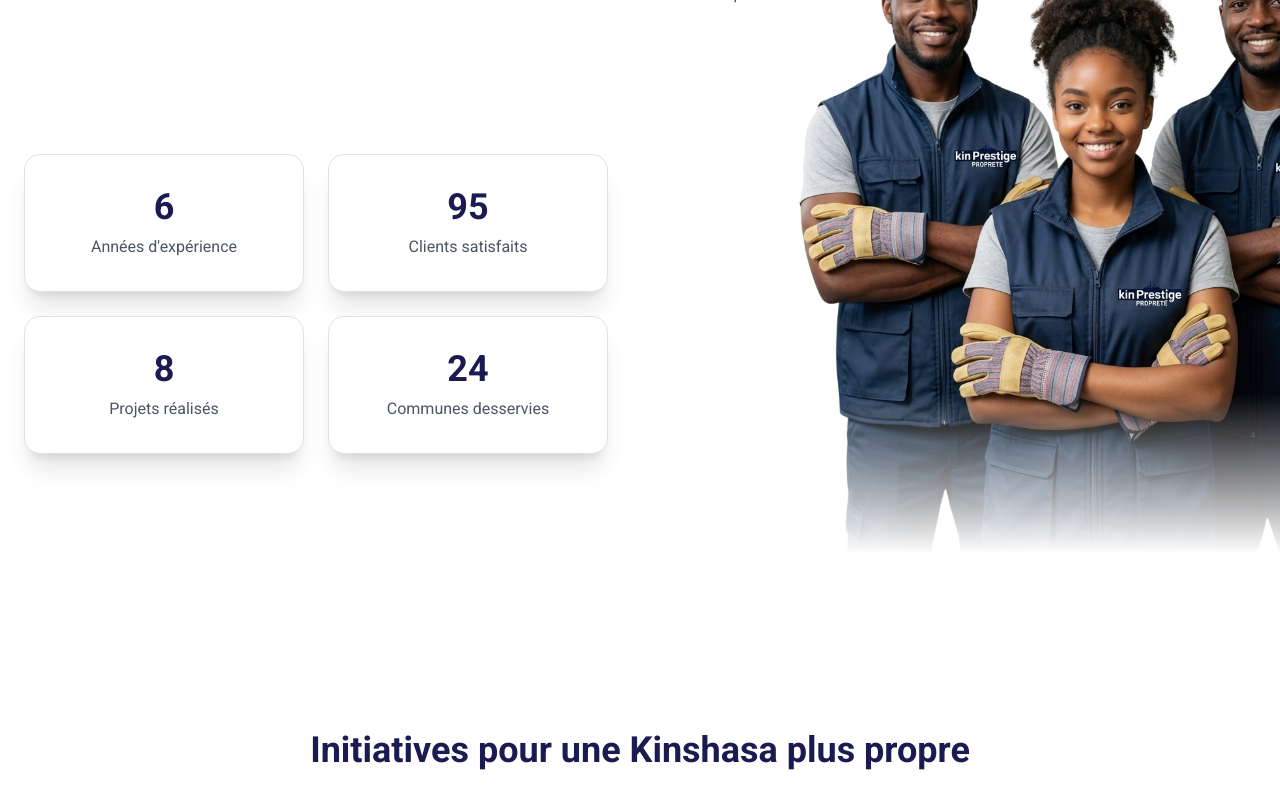
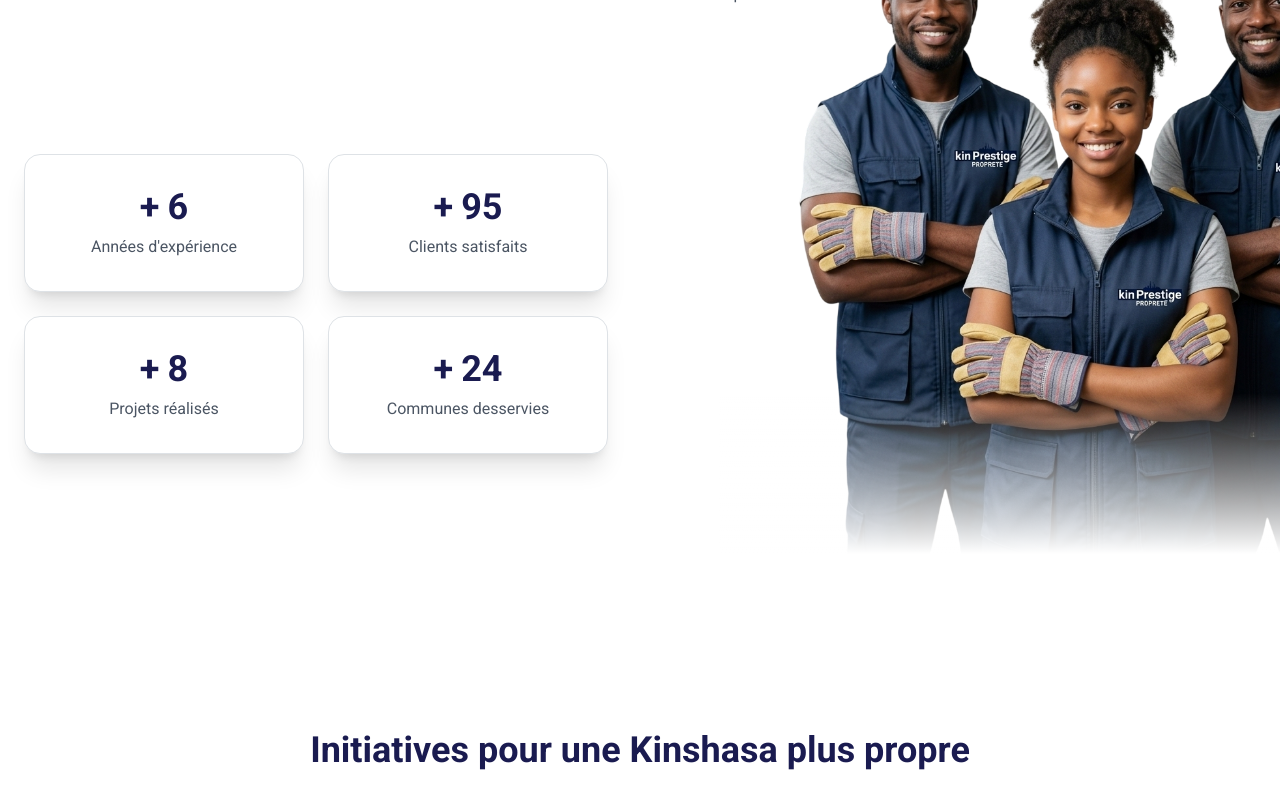
Before and after one commit to Michee-kolony/kinprestige, an Angular app: page /kinprestige/home in a window 1280 px wide. Shown: the part 2000-2795 px from the top of the page. Built offline with nearby package versions, Linux system fonts and the light colour scheme.

Commit message:
ajout des signes +

```diff
--- a/src/app/client/home/home.component.html
+++ b/src/app/client/home/home.component.html
@@ -60,7 +60,7 @@
 </div>
 
 <!-- Section Services - Design avec Tailwind CSS -->
-<section class="bg-white py-16 md:py-20">
+<section class="bg-white py-16 md:py-20 shadow-lg">
   <div class="container">
     <div class="grid grid-cols-1 md:grid-cols-2 lg:grid-cols-3 gap-8 lg:gap-12 items-stretch container">
 
@@ -190,22 +190,34 @@
       <div class="grid grid-cols-2 gap-6">
 
         <div class="bg-white shadow-xl rounded-2xl p-8 text-center border border-gray-100 hover:shadow-2xl transition">
-          <h3 class="text-4xl font-bold text-[#1a1b50]" id="stat1">0</h3>
+          <div class="text-4xl font-bold text-[#1a1b50] flex gap-2 justify-center">
+            <span>+</span>
+            <span id="stat1">0</span>
+          </div>
           <p class="text-gray-600 mt-2">Années d'expérience</p>
         </div>
 
         <div class="bg-white shadow-xl rounded-2xl p-8 text-center border border-gray-100 hover:shadow-2xl transition">
-          <h3 class="text-4xl font-bold text-[#1a1b50]" id="stat2">0</h3>
+          <div class="text-4xl font-bold text-[#1a1b50] flex gap-2 justify-center">
+            <span>+</span>
+            <span id="stat2">0</span>
+          </div>
           <p class="text-gray-600 mt-2">Clients satisfaits</p>
         </div>
 
         <div class="bg-white shadow-xl rounded-2xl p-8 text-center border border-gray-100 hover:shadow-2xl transition">
-          <h3 class="text-4xl font-bold text-[#1a1b50]" id="stat3">0</h3>
+          <div class="text-4xl font-bold text-[#1a1b50] flex gap-2 justify-center">
+            <span>+</span>
+            <span id="stat3">0</span>
+          </div>
           <p class="text-gray-600 mt-2">Projets réalisés</p>
         </div>
 
         <div class="bg-white shadow-xl rounded-2xl p-8 text-center border border-gray-100 hover:shadow-2xl transition">
-          <h3 class="text-4xl font-bold text-[#1a1b50]" id="stat4">0</h3>
+          <div class="text-4xl font-bold text-[#1a1b50] flex gap-2 justify-center">
+            <span>+</span>
+            <span id="stat4">0</span>
+          </div>
           <p class="text-gray-600 mt-2">Communes desservies</p>
         </div>
 
--- a/src/app/client/navbar/navbar.component.html
+++ b/src/app/client/navbar/navbar.component.html
@@ -39,7 +39,7 @@
       <div class="hidden md:flex items-center space-x-4">
         <button class="px-4 py-3 bg-green-500 rounded-md text-white  hover:text-blue-600 transition-all duration-200 relative overflow-hidden group">
           <span class="relative z-10">Demander un devis</span>
-          <span class="absolute inset-0 bg-gray-100 transform scale-x-0 group-hover:scale-x-100 transition-transform duration-300 origin-left"></span>
+          <span class="absolute inset-0 bg-blue-900 transform scale-x-0 group-hover:scale-x-100 transition-transform duration-300 origin-left"></span>
         </button>
       </div>
 
```
